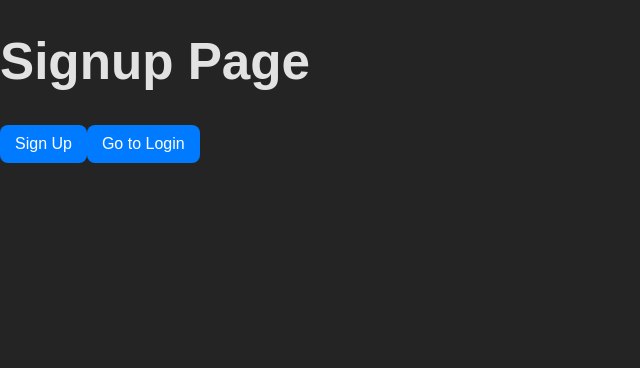
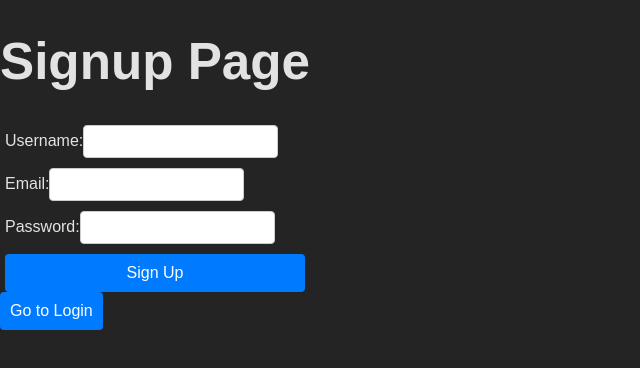
Before and after one commit to paulbutpolo/WatchaLearning-FE, a React (Vite) app: page /signup in a window 1280 px wide. Shown: the top 368 px of the page, without its empty margins (0-640 px from the left). Built offline with nearby package versions, Linux system fonts and the light colour scheme.

Commit message:
Added a Proper Authentication using JWT and BCrypt

```diff
--- a/src/App.jsx
+++ b/src/App.jsx
@@ -4,17 +4,36 @@ import Home from './Home/Home';
 import Dashboard from './Dashboard/Dashboard';
 import Login from './Auth/Login';
 import Signup from './Auth/Signup';
+import { useEffect, useState } from 'react';
 
 const App = () => {
-  // Check if the user is authenticated (e.g., by checking localStorage)
-  // const isAuthenticated = !!localStorage.getItem('authToken');
-  const isAuthenticated = true
+  const [isAuthenticated, setIsAuthenticated] = useState(false);
+  const [loading, setLoading] = useState(true); // Add a loading state
+
+  // Check if the user is authenticated on initial load
+  useEffect(() => {
+    const token = localStorage.getItem('authToken');
+
+    if (token) {
+      // Assume the token is valid (backend will verify it on protected routes)
+      setIsAuthenticated(true);
+    } else {
+      setIsAuthenticated(false);
+    }
+
+    setLoading(false); // Set loading to false after checking the token
+  }, []);
+
+  // Show a loading spinner or message while checking authentication
+  if (loading) {
+    return <div>Loading...</div>;
+  }
 
   return (
     <Router>
       <Routes>
         {/* Public routes */}
-        <Route path="/login" element={<Login />} />
+        <Route path="/login" element={<Login setIsAuthenticated={setIsAuthenticated} />} />
         <Route path="/signup" element={<Signup />} />
 
         {/* Protected routes */}
--- a/src/Auth/Login.jsx
+++ b/src/Auth/Login.jsx
@@ -1,19 +1,62 @@
-// Login.jsx
+import React, { useState } from 'react';
 import { useNavigate } from 'react-router-dom';
+import axios from 'axios';
 
-const Login = () => {
+const Login = ({ setIsAuthenticated }) => {
   const navigate = useNavigate();
+  const [identifier, setIdentifier] = useState(''); // Can be email or username
+  const [password, setPassword] = useState('');
+  const [error, setError] = useState('');
 
-  const handleLogin = () => {
-    // Simulate a login by storing a token in localStorage
-    localStorage.setItem('authToken', 'fake-token');
-    navigate('/home'); // Redirect to the home page after login
+  const handleLogin = async (e) => {
+    e.preventDefault();
+
+    try {
+      // Send the identifier (email or username) and password to the backend
+      const response = await axios.post('http://localhost:3000/api/login', {
+        identifier,
+        password,
+      });
+
+      // Store the token in localStorage
+      localStorage.setItem('authToken', response.data.token);
+
+      // Update the authentication state
+      setIsAuthenticated(true);
+
+      // Redirect to the home page
+      navigate('/home');
+    } catch (error) {
+      setError('Invalid email/username or password');
+      console.error('Login failed', error);
+    }
   };
 
   return (
     <div>
       <h1>Login Page</h1>
-      <button onClick={handleLogin}>Log In</button>
+      {error && <p style={{ color: 'red' }}>{error}</p>}
+      <form onSubmit={handleLogin}>
+        <div>
+          <label>Email or Username:</label>
+          <input
+            type="text"
+            value={identifier}
+            onChange={(e) => setIdentifier(e.target.value)}
+            required
+          />
+        </div>
+        <div>
+          <label>Password:</label>
+          <input
+            type="password"
+            value={password}
+            onChange={(e) => setPassword(e.target.value)}
+            required
+          />
+        </div>
+        <button type="submit">Log In</button>
+      </form>
       <button onClick={() => navigate('/signup')}>Go to Signup</button>
     </div>
   );
--- a/src/Auth/Signup.jsx
+++ b/src/Auth/Signup.jsx
@@ -1,19 +1,66 @@
-// Signup.jsx
+import React, { useState } from 'react';
 import { useNavigate } from 'react-router-dom';
+import axios from 'axios';
+import './css/Auth.css'
 
 const Signup = () => {
   const navigate = useNavigate();
+  const [username, setUsername] = useState('');
+  const [email, setEmail] = useState('');
+  const [password, setPassword] = useState('');
+  const [error, setError] = useState('');
 
-  const handleSignup = () => {
-    // Simulate a signup process
-    alert('Signup successful! Please log in.');
-    navigate('/login'); // Redirect to the login page after signup
+  const handleSignup = async (e) => {
+    e.preventDefault(); // Prevent form submission refresh
+
+    try {
+      const response = await axios.post('http://localhost:3000/api/signup', { username, email, password });
+
+      // Notify the user of successful signup
+      alert('Signup successful! Please log in.');
+
+      // Redirect to the login page
+      navigate('/login');
+    } catch (error) {
+      setError('Signup failed. Please try again.');
+      console.error('Signup failed', error);
+    }
   };
 
   return (
     <div>
       <h1>Signup Page</h1>
-      <button onClick={handleSignup}>Sign Up</button>
+      {error && <p style={{ color: 'red' }}>{error}</p>}
+      <form onSubmit={handleSignup}>
+        <div>
+          <label>Username:</label>
+          <input
+            type="text"
+            value={username}
+            onChange={(e) => setUsername(e.target.value)}
+            required
+          />
+        </div>
+        <div>
+          <label>Email:</label>
+          <input
+            type="email"
+            value={email}
+            onChange={(e) => setEmail(e.target.value)}
+            required
+          />
+        </div>
+        <div>
+          <label>Password:</label>
+          <input
+            type="password"
+            value={password}
+            onChange={(e) => setPassword(e.target.value)}
+            required
+          />
+        </div>
+        <button type="submit">Sign Up</button>
+      </form>
       <button onClick={() => navigate('/login')}>Go to Login</button>
     </div>
   );
--- /dev/null
+++ b/src/Auth/css/Auth.css
@@ -0,0 +1,26 @@
+form {
+  display: flex;
+  flex-direction: column;
+  gap: 10px;
+  max-width: 300px;
+  margin: 0 auto;
+}
+
+input {
+  padding: 8px;
+  border: 1px solid #ccc;
+  border-radius: 4px;
+}
+
+button {
+  padding: 10px;
+  background-color: #007bff;
+  color: white;
+  border: none;
+  border-radius: 4px;
+  cursor: pointer;
+}
+
+button:hover {
+  background-color: #0056b3;
+}
--- a/src/Dashboard/Admin.jsx
+++ b/src/Dashboard/Admin.jsx
@@ -11,7 +11,7 @@ const AdminDashboard = () => {
   const handleLogout = () => {
     localStorage.removeItem('authToken');
     localStorage.removeItem('userRole');
-    navigate('/login'); // Redirect to the login page after logout
+    navigate('/login');
   };
 
   const handleTabClick = (tab) => {
--- a/src/Dashboard/Dashboard.jsx
+++ b/src/Dashboard/Dashboard.jsx
@@ -1,16 +1,53 @@
 import { useState, useEffect } from 'react';
 import UserDashboard from './User';
 import AdminDashboard from './Admin';
+import axios from 'axios';
 
 const Dashboard = () => {
   const [userRole, setUserRole] = useState(null);
+  const [loading, setLoading] = useState(true);
+  const [error, setError] = useState('');
 
   useEffect(() => {
-    // Fetch the user role from localStorage or an API
-    const role = localStorage.getItem('userRole') || 'admin'; // Default to 'user'
-    setUserRole(role);
+    const fetchUserRole = async () => {
+      const token = localStorage.getItem('authToken');
+
+      if (!token) {
+        setError('No token found. Please log in.');
+        setLoading(false);
+        return;
+      }
+
+      try {
+        // Fetch the user's role from the backend
+        const response = await axios.get('http://localhost:3000/api/users/role', {
+          headers: {
+            Authorization: `Bearer ${token}`,
+          },
+        });
+
+        // Set the user role
+        setUserRole(response.data.role);
+      } catch (error) {
+        console.error('Error fetching user role:', error);
+        setError('Failed to fetch user role. Please try again.');
+      } finally {
+        setLoading(false);
+      }
+    };
+
+    fetchUserRole();
   }, []);
 
+  if (loading) {
+    return <div>Loading...</div>; // Show a loading spinner or message
+  }
+
+  if (error) {
+    return <div>{error}</div>; // Show an error message
+  }
+
+  // Render the appropriate dashboard based on the user's role
   if (userRole === 'admin') {
     return <AdminDashboard />;
   } else {
--- a/src/Dashboard/User.jsx
+++ b/src/Dashboard/User.jsx
@@ -5,9 +5,12 @@ const UserDashboard = () => {
   const navigate = useNavigate();
 
   const handleLogout = () => {
+    // Clear the token and user role from localStorage
     localStorage.removeItem('authToken');
     localStorage.removeItem('userRole');
-    navigate('/login'); // Redirect to the login page after logout
+
+    // Redirect to the login page
+    navigate('/login');
   };
 
   return (
```
